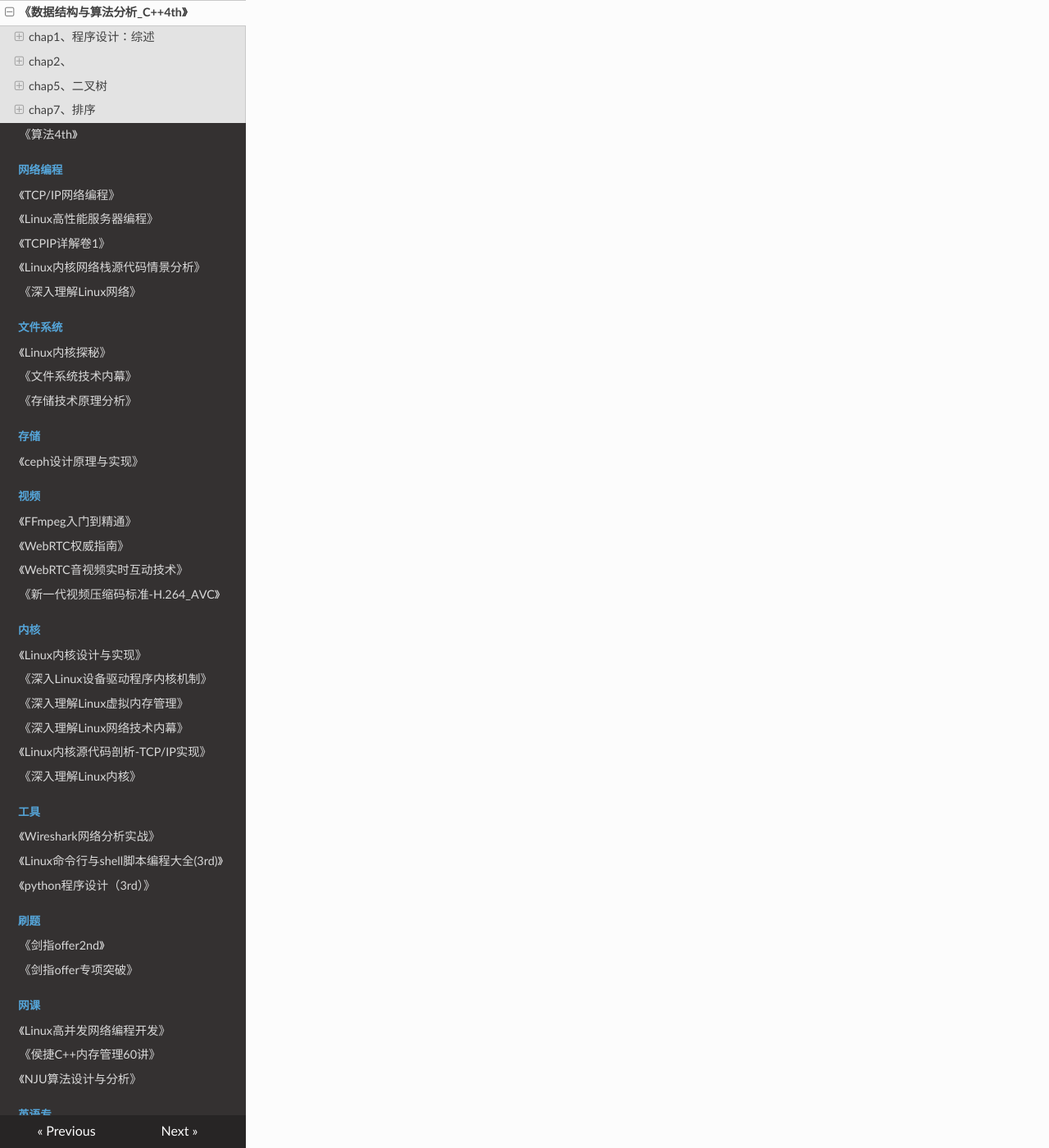
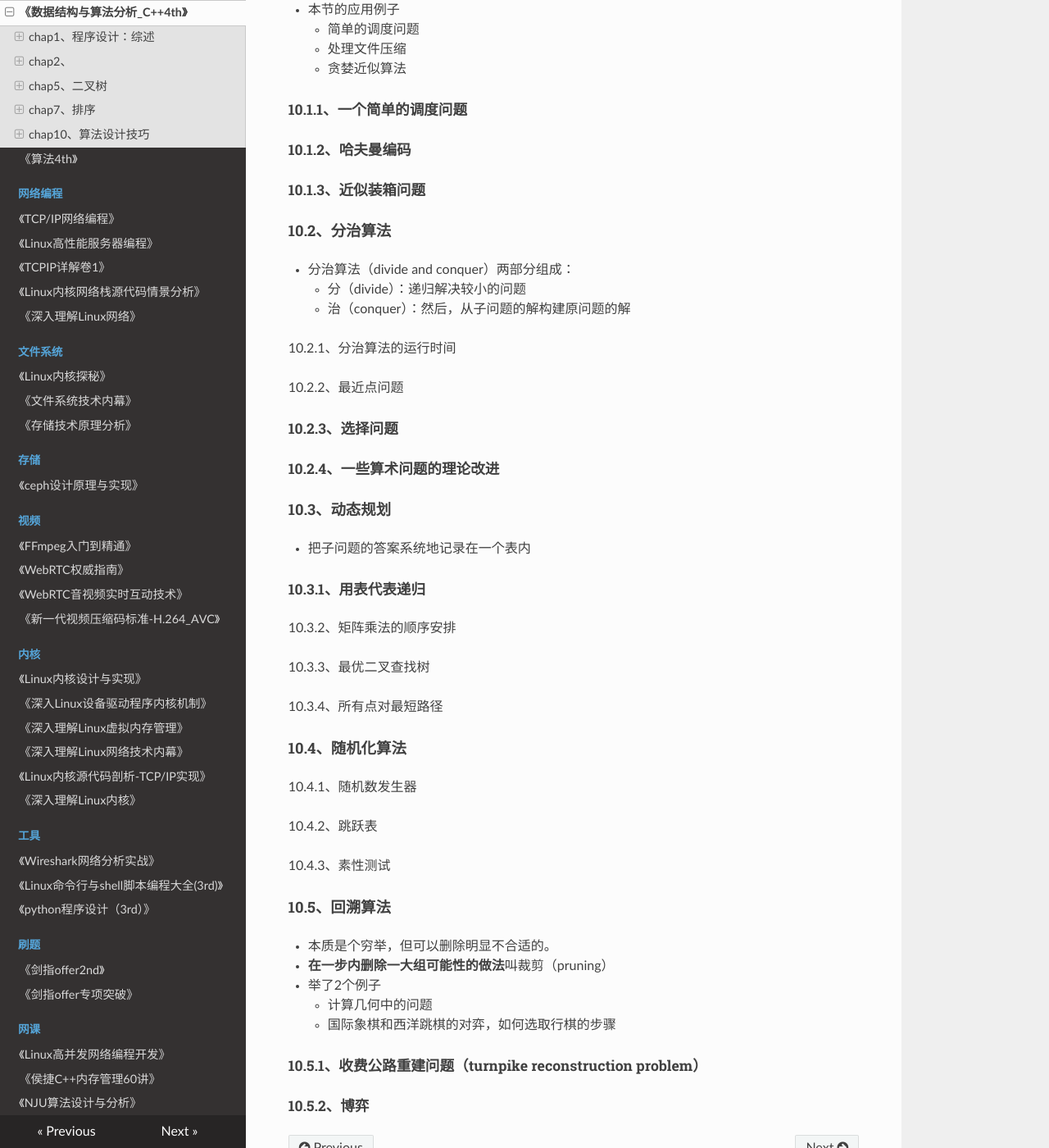
Before and after one commit to wolflion/booknotes, an MkDocs documentation site: the page built from docs/408/数据结构与算法分析_C++4th.md, in a window 1280 px wide and 1400 px high, scrolled down 3987 px. Shown: the whole window at 82% size. Built offline with MkDocs 1.6.1, drawn with Linux system fonts in a browser that asks for light colours; nearby versions of some CDN libraries; some of the changed text lies outside the part shown.

Commit message:
Update 数据结构与算法分析_C++4th.md

```diff
--- a/docs/408/数据结构与算法分析_C++4th.md
+++ b/docs/408/数据结构与算法分析_C++4th.md
@@ -145,3 +145,71 @@
 
 
 ##### 7.2.2、插入排序的STL实现
+
+
+
+### chap10、算法设计技巧
+
+#### 10.1、贪婪算法（greedy algorithm）
+
++ 3个应用：Dijkstra、Prim、Kruskal
++ 贪婪算法**分阶段地工作**，在每个阶段，可以认为所作决定是好的，而不考虑将来的后果，**局部的最优**
++ 一些例子
+  + 货币找零钱
+  + 交通问题
++ 本节的应用例子
+  + 简单的调度问题
+  + 处理文件压缩
+  + 贪婪近似算法
+
+##### 10.1.1、一个简单的调度问题
+
+##### 10.1.2、哈夫曼编码
+
+##### 10.1.3、近似装箱问题
+
+#### 10.2、分治算法
+
++ 分治算法（divide and conquer）两部分组成：
+  + 分（divide）：递归解决较小的问题
+  + 治（conquer）：然后，从子问题的解构建原问题的解
+
+10.2.1、分治算法的运行时间
+
+10.2.2、最近点问题
+
+##### 10.2.3、选择问题
+
+##### 10.2.4、一些算术问题的理论改进
+
+#### 10.3、动态规划
+
++ 把子问题的答案系统地记录在一个表内
+
+##### 10.3.1、用表代表递归
+
+10.3.2、矩阵乘法的顺序安排
+
+10.3.3、最优二叉查找树
+
+10.3.4、所有点对最短路径
+
+#### 10.4、随机化算法
+
+10.4.1、随机数发生器
+
+10.4.2、跳跃表
+
+10.4.3、素性测试
+
+#### 10.5、回溯算法
+
++ 本质是个穷举，但可以删除明显不合适的。
++ **在一步内删除一大组可能性的做法**叫裁剪（pruning）
++ 举了2个例子
+  + 计算几何中的问题
+  + 国际象棋和西洋跳棋的对弈，如何选取行棋的步骤
+
+##### 10.5.1、收费公路重建问题（turnpike reconstruction problem）
+
+##### 10.5.2、博弈
```
